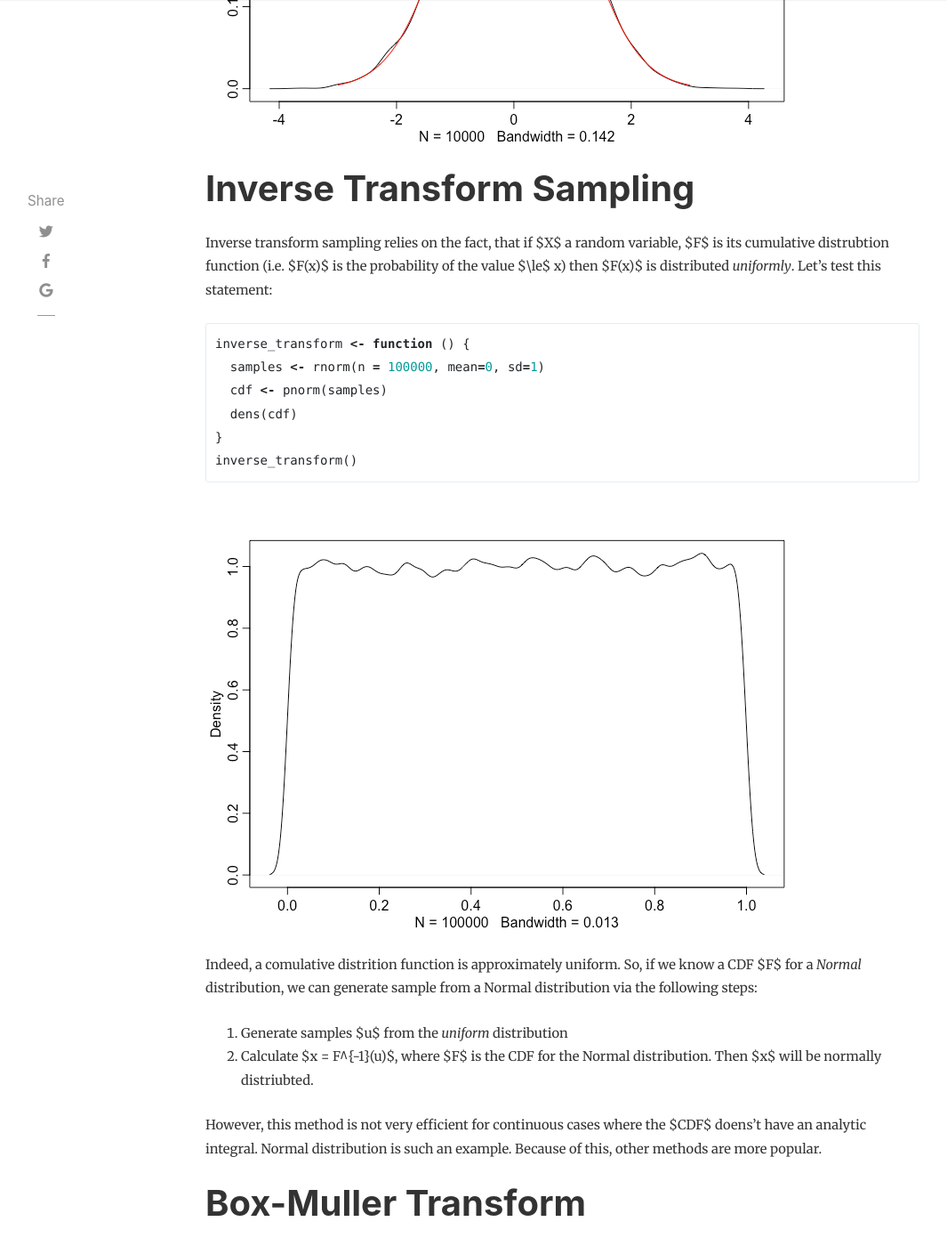
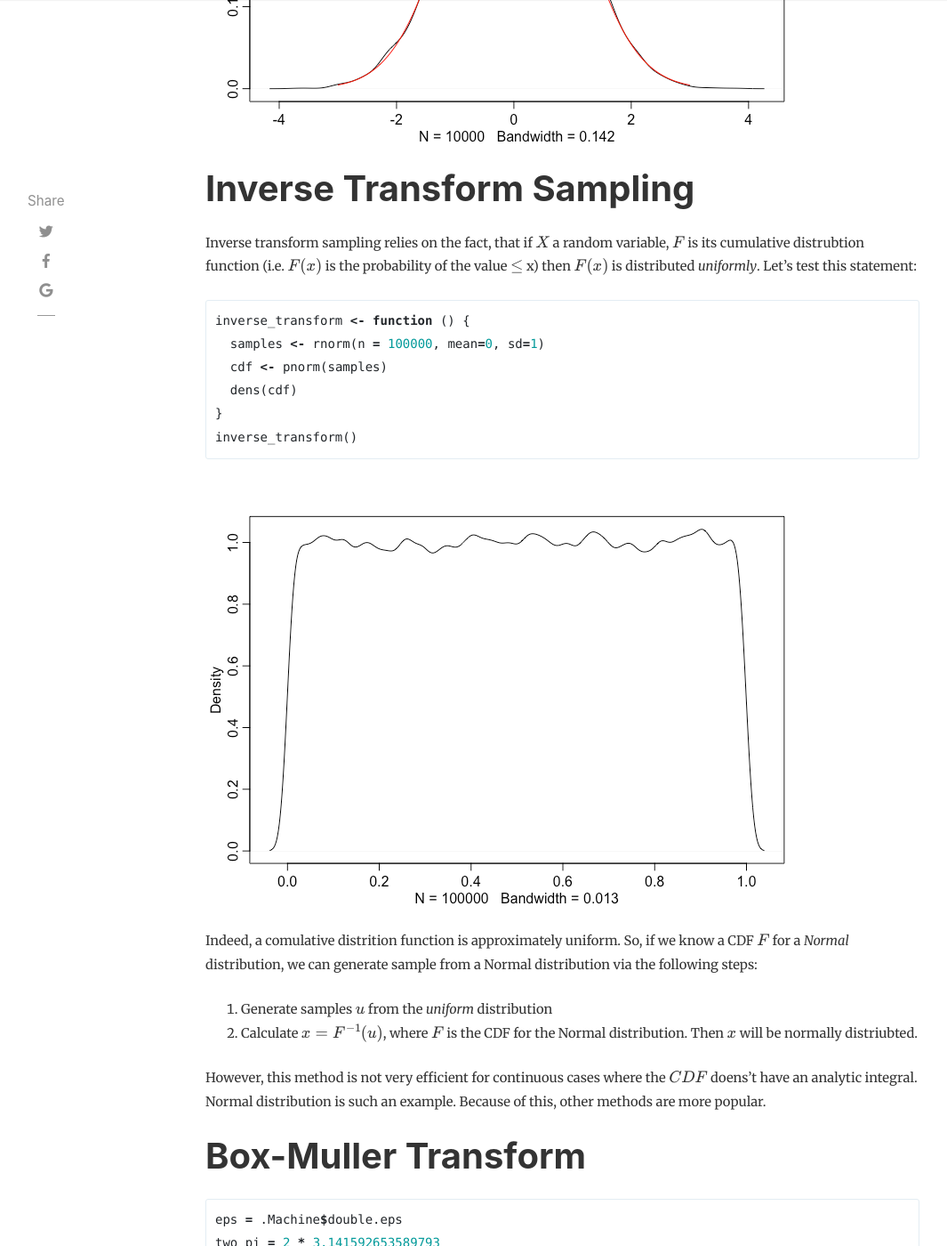
Before and after one commit to alex-kalinin/alex-kalinin.github.io, a Jekyll site: the page built from _posts/2018-06-22-Manually_sampling_from_distributions.md, in a window 1280 px wide and 1400 px high, scrolled down 2298 px. Shown: the whole window at 89% size, without its empty margins (54-1119 px from the left). Built offline with Jekyll 4.4.1, drawn with Linux system fonts in a browser that asks for light colours; nearby versions of some CDN libraries; our own code applies the rules of GitHub Pages for plain Markdown files; formulas are drawn with MathJax 3; comment, search, counter and statistics services are not loaded; part of the change alters nothing that is shown; some of the changed text lies outside the part shown.

```diff
--- a/_layouts/post.html
+++ b/_layouts/post.html
@@ -4,6 +4,16 @@ disqus: false
 archive: false
 post_class: post-template
 ---
+<script type="text/x-mathjax-config">
+    MathJax.Hub.Config({
+      tex2jax: {
+        skipTags: ['script', 'noscript', 'style', 'textarea', 'pre'],
+        inlineMath: [['$','$']]
+      }
+    });
+  </script>
+  <script src="https://cdn.mathjax.org/mathjax/latest/MathJax.js?config=TeX-AMS-MML_HTMLorMML" type="text/javascript">
+</script>
 
 <!-- Begin Article
 ================================================== -->
```
